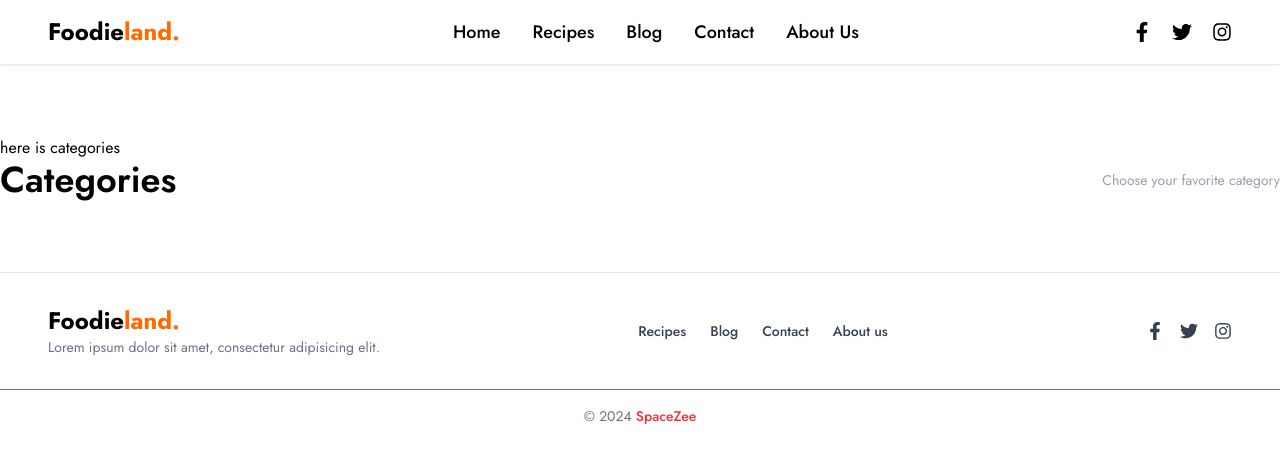
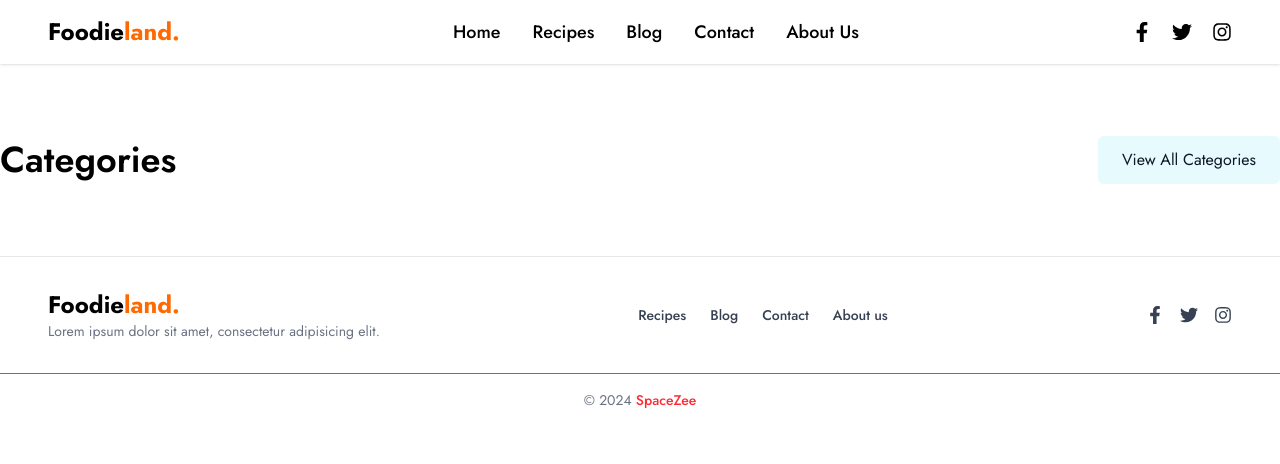
Before and after one commit to sabbir-hossen66/spaceZee-Task, a React (Vite) app: page / in a window 1280 px wide. Shown: the top 464 px of the page. Built offline with nearby package versions, Linux system fonts and the light colour scheme.

Commit message:
categories headline create

```diff
--- a/src/commonComponent/DynamicButton.jsx
+++ b/src/commonComponent/DynamicButton.jsx
@@ -2,7 +2,7 @@ import React from "react";
 
 export const DynamicButton = ({ text, bgColor = "bg-black", textColor = "text-white", icon: Icon, extraClasses = "" }) => {
   return (
-    <button className={`px-6 py-2 rounded-md flex items-center gap-2 cursor-pointer ${bgColor} ${textColor} ${extraClasses}`}>
+    <button className={`px-6 py-3  rounded-md flex items-center gap-2 cursor-pointer ${bgColor} ${textColor} ${extraClasses}`}>
       {text}
       {Icon && <Icon />} {/* If icon exists, render it */}
     </button>
--- a/src/components/categories/Categories.jsx
+++ b/src/components/categories/Categories.jsx
@@ -1,12 +1,15 @@
 import React from 'react';
 import { Title } from '../../commonComponent/Title';
+import { DynamicButton } from '../../commonComponent/DynamicButton';
+
 
 
 const Categories = () => {
   return (
-    <div>
-      <h2>here is categories</h2>
-      <Title heading='Categories' subheading='Choose your favorite category' align='left' />
+    <div className='container mx-auto flex-cols-1 lg:flex justify-between items-center my-15'>
+      <Title heading={'Categories'} />
+      <DynamicButton text={'View All Categories'} bgColor='bg-[#E7FAFE]' textColor='text-gray-900' />
+
     </div>
   );
 };
```
